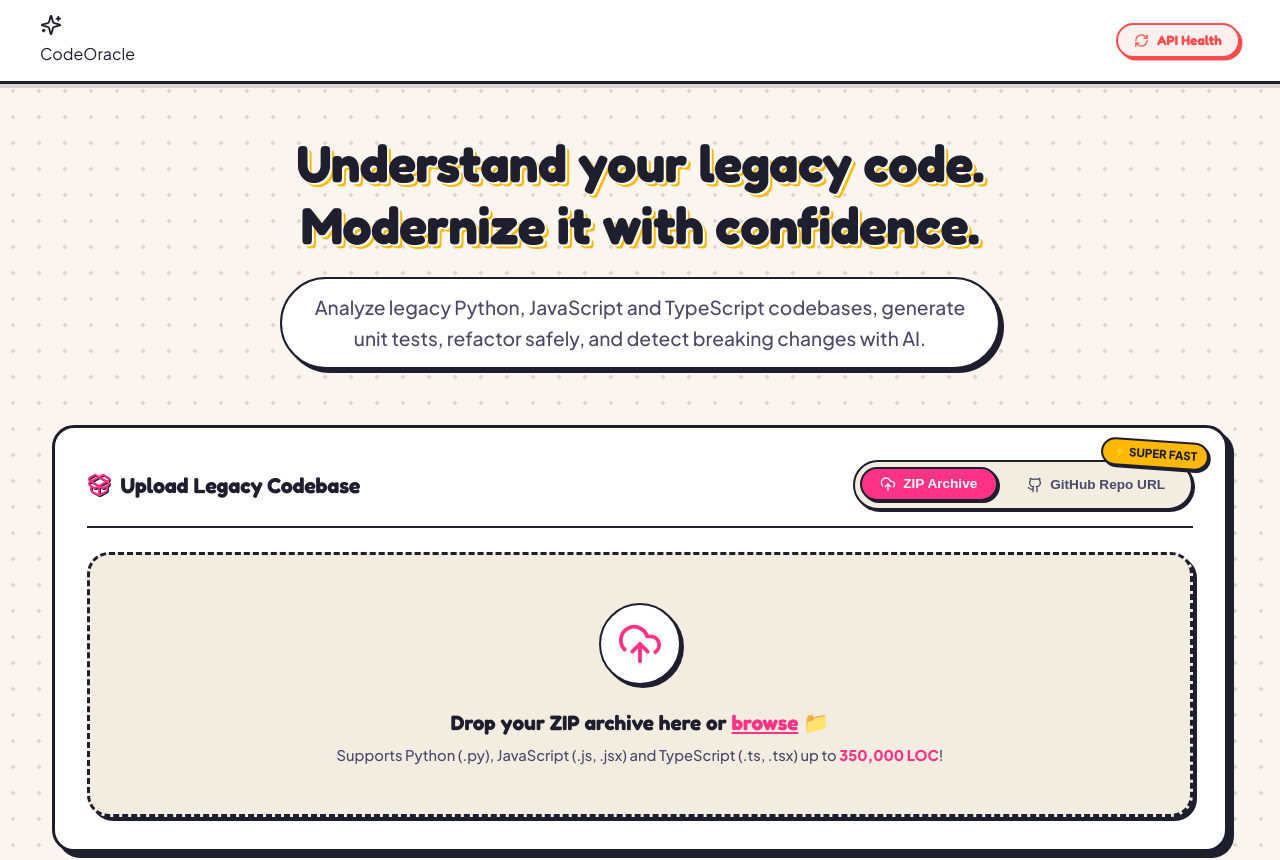
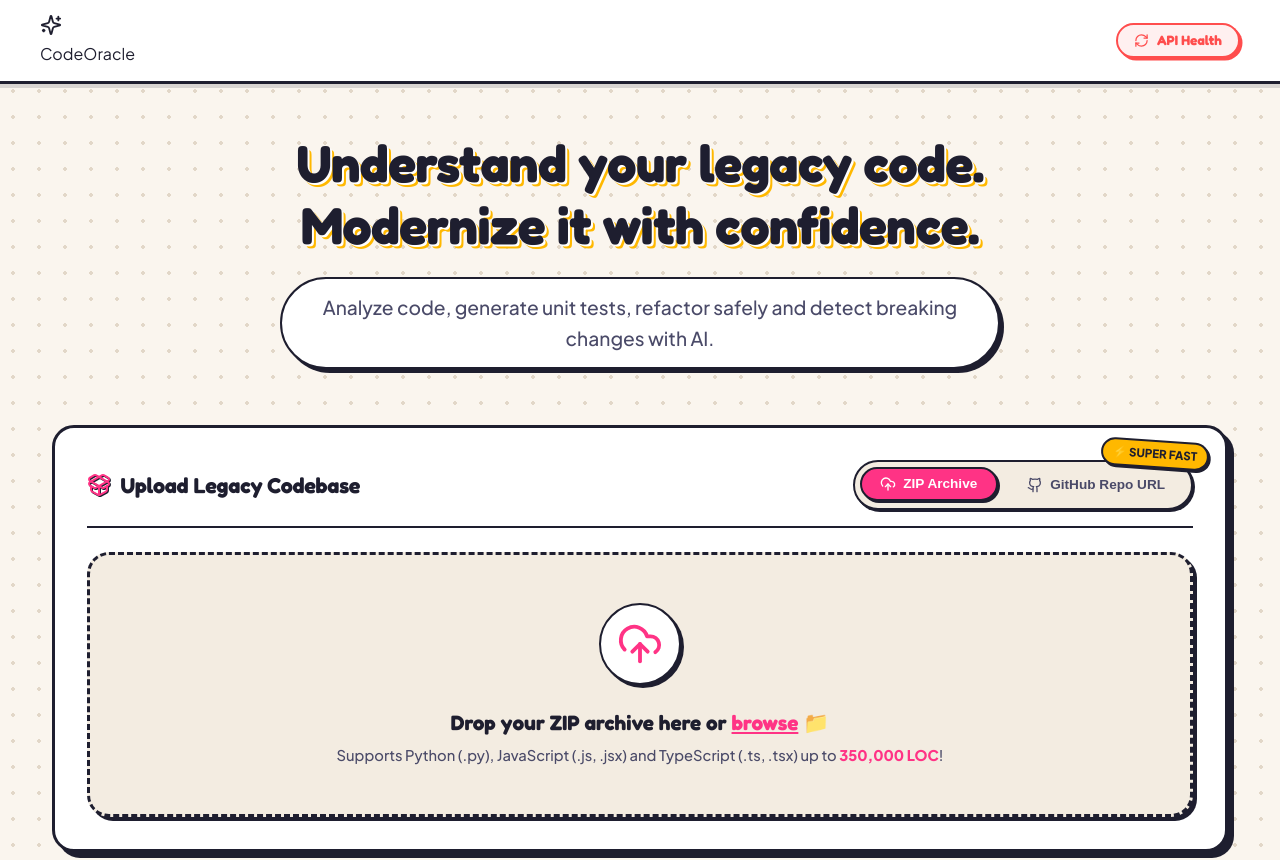
Before and after one commit to AnmolDholiya/CodeOracle, a React (Vite) app in the folder frontend/: page / in a window 1280 px wide. Shown: the top 860 px of the page. Built offline with nearby package versions, Linux system fonts and the light colour scheme; no server answers; the HTML template or start-up script is replaced by a standard one.

Commit message:
chore(ui): update hero subtitle copy as requested

```diff
--- a/frontend/src/App.jsx
+++ b/frontend/src/App.jsx
@@ -122,7 +122,7 @@ function App() {
           <div className="hero">
             <h1 className="hero-title">Understand your legacy code.<br />Modernize it with confidence.</h1>
             <p className="hero-subtitle">
-              Analyze legacy Python, JavaScript and TypeScript codebases, generate unit tests, refactor safely, and detect breaking changes with AI.
+              Analyze code, generate unit tests, refactor safely and detect breaking changes with AI.
             </p>
           </div>
         )}
```
